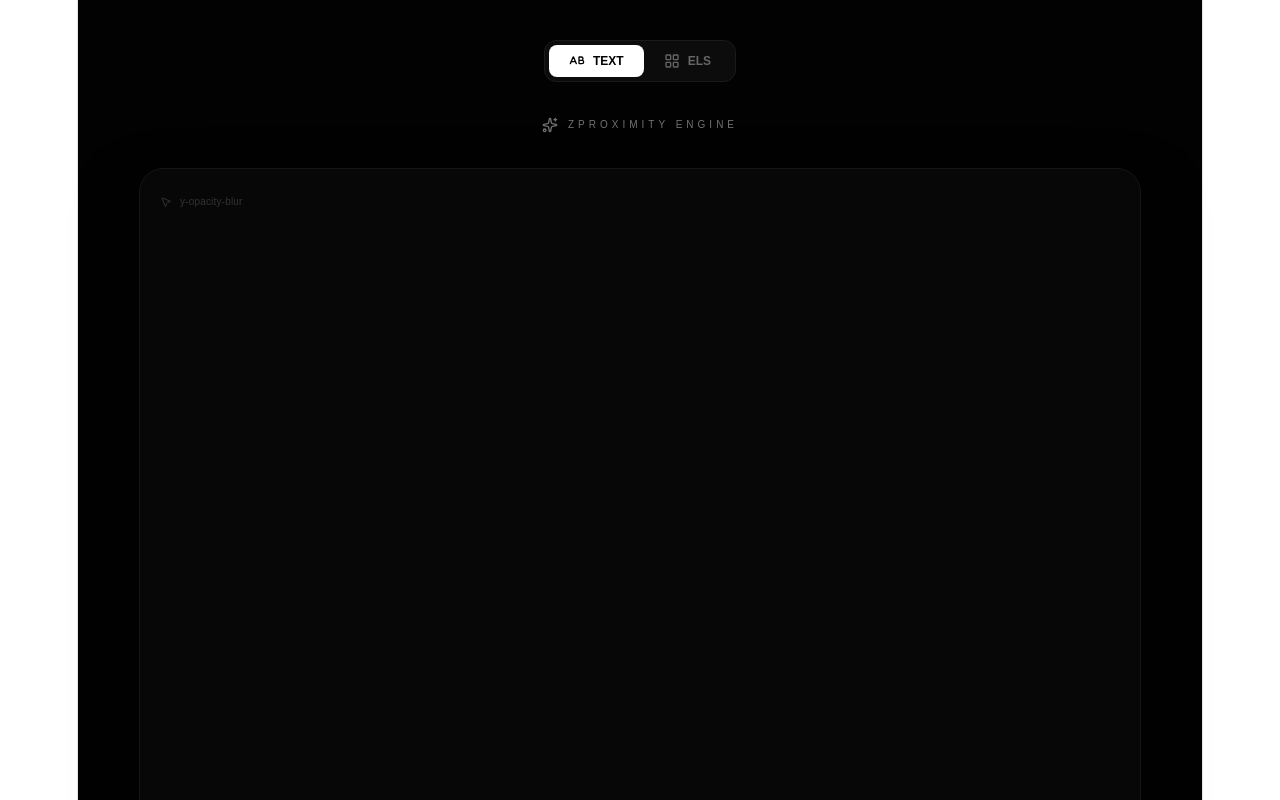
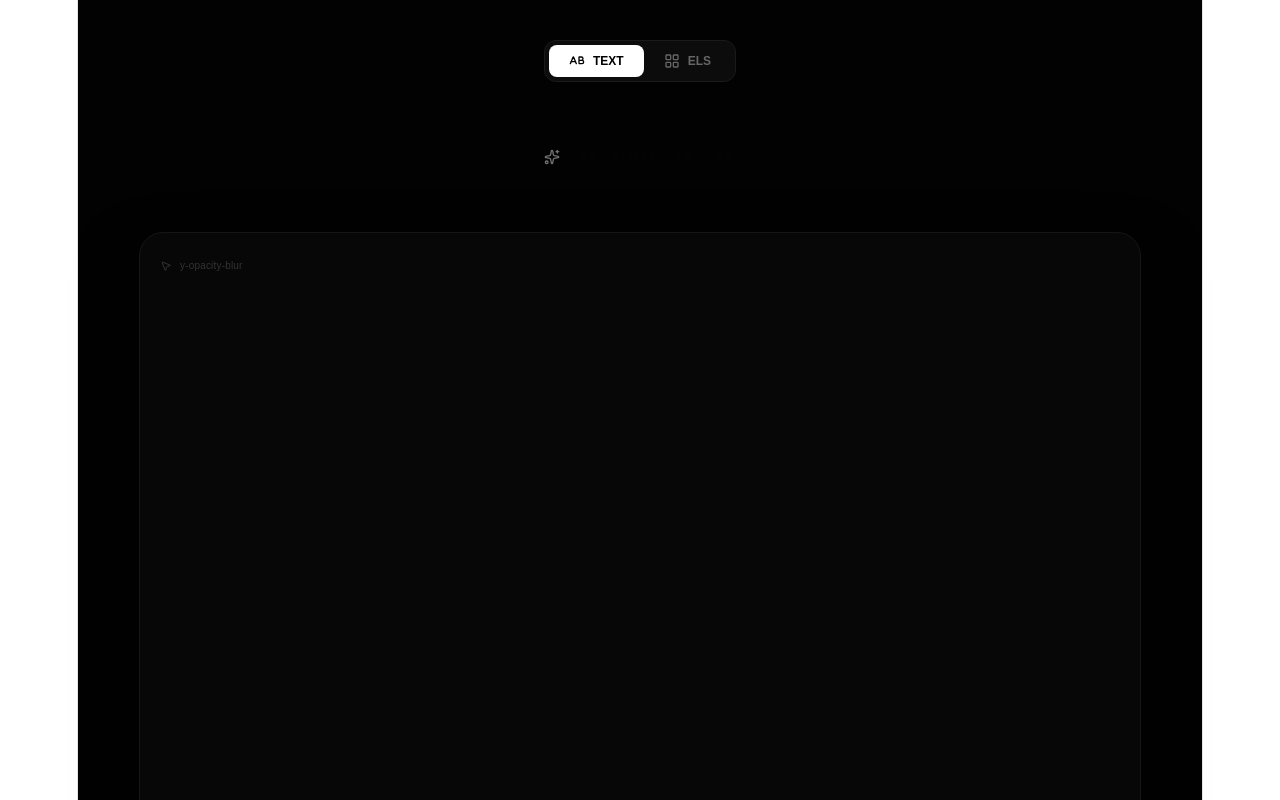
Before and after one commit to YoussefZidan-1/ZProximityEngine, a React (Vite) app: page / in a window 1280 px wide. Shown: the top 800 px of the page. Built offline with nearby package versions, Linux system fonts and the light colour scheme; a web font is replaced by a local one.

Commit message:
improve: SEO

```diff
--- a/src/App.jsx
+++ b/src/App.jsx
@@ -213,7 +213,7 @@ const App = () => {
   );
 
   return (
-    <div
+    <main
       style={{
         backgroundColor: "#020202",
         minHeight: "100vh",
@@ -291,9 +291,9 @@ const App = () => {
         }}
       >
         <Sparkles size={16} />
-        <span style={{ fontSize: "10px", letterSpacing: "4px" }}>
+        <h1 style={{ fontSize: "10px", letterSpacing: "4px" }}>
           ZPROXIMITY ENGINE
-        </span>
+        </h1>
       </div>
 
       <div
@@ -779,7 +779,7 @@ const App = () => {
         {copied ? <Check size={20} /> : <Copy size={20} />}
         {copied ? "COPIED!" : "COPY ENGINE CODE"}
       </button>
-    </div>
+    </main>
   );
 };
 
```
